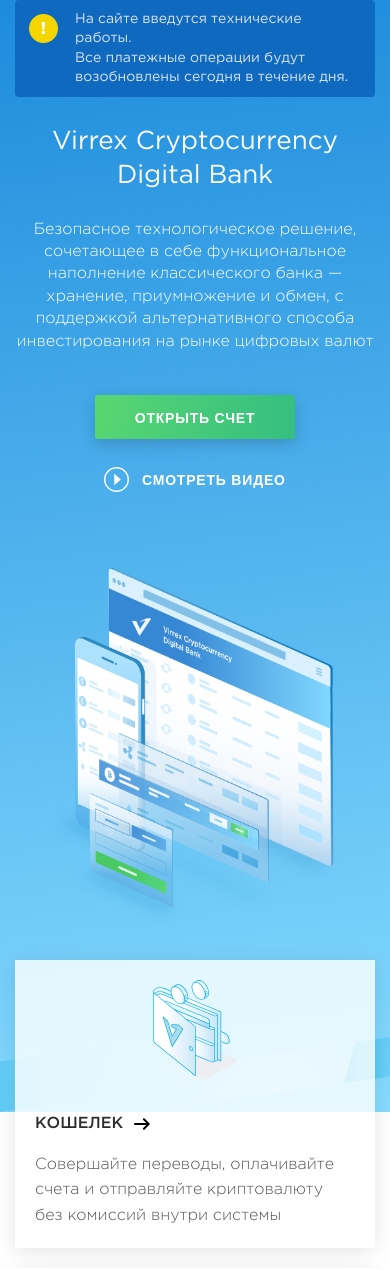
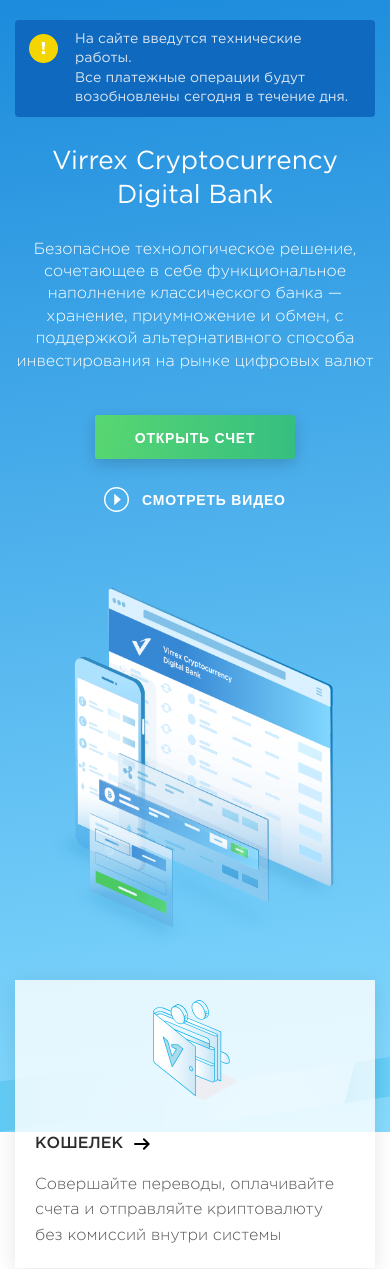
Before and after one commit to clientlab-dev/virrex, a PHP site: page / in a window 390 px wide. Shown: the part 92-1361 px from the top of the page. Run offline with PHP 8.4, Linux system fonts and the light colour scheme; style sheets or scripts are compiled from the project's sources; some libraries are stand-ins or nearby versions.

Commit message:
fixed notice margin on small screens

```diff
--- a/assets/scss/_notice.scss
+++ b/assets/scss/_notice.scss
@@ -2,6 +2,7 @@
     position: absolute;
     @include respond(940px) {
         position: relative;
+        top: 20px;
     }
     &__body {
         padding-left: 60px;
@@ -14,6 +15,9 @@
         font-size: 14px;
         font-weight: 400;
         line-height: 19.26px;
+        @include respond(940px) {
+            margin-bottom: 48px;
+        }
     }
     &__warning-icon {
         position: absolute;
```
